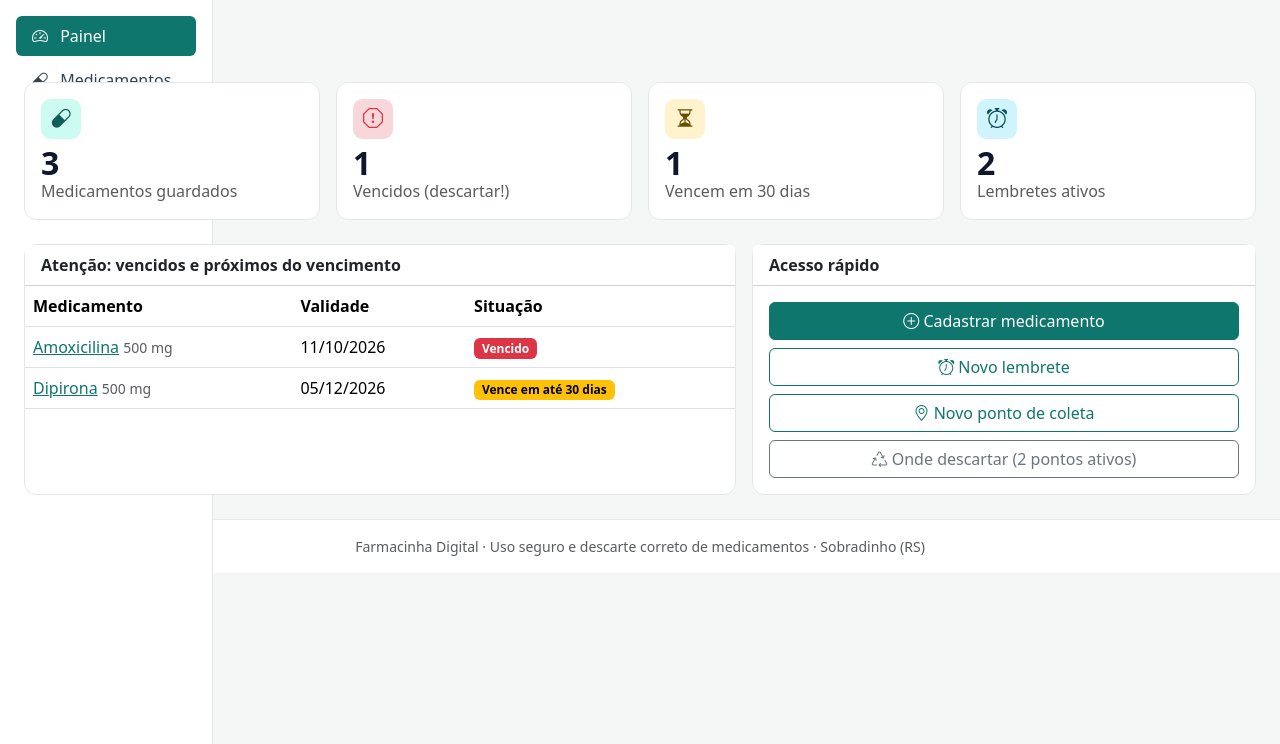
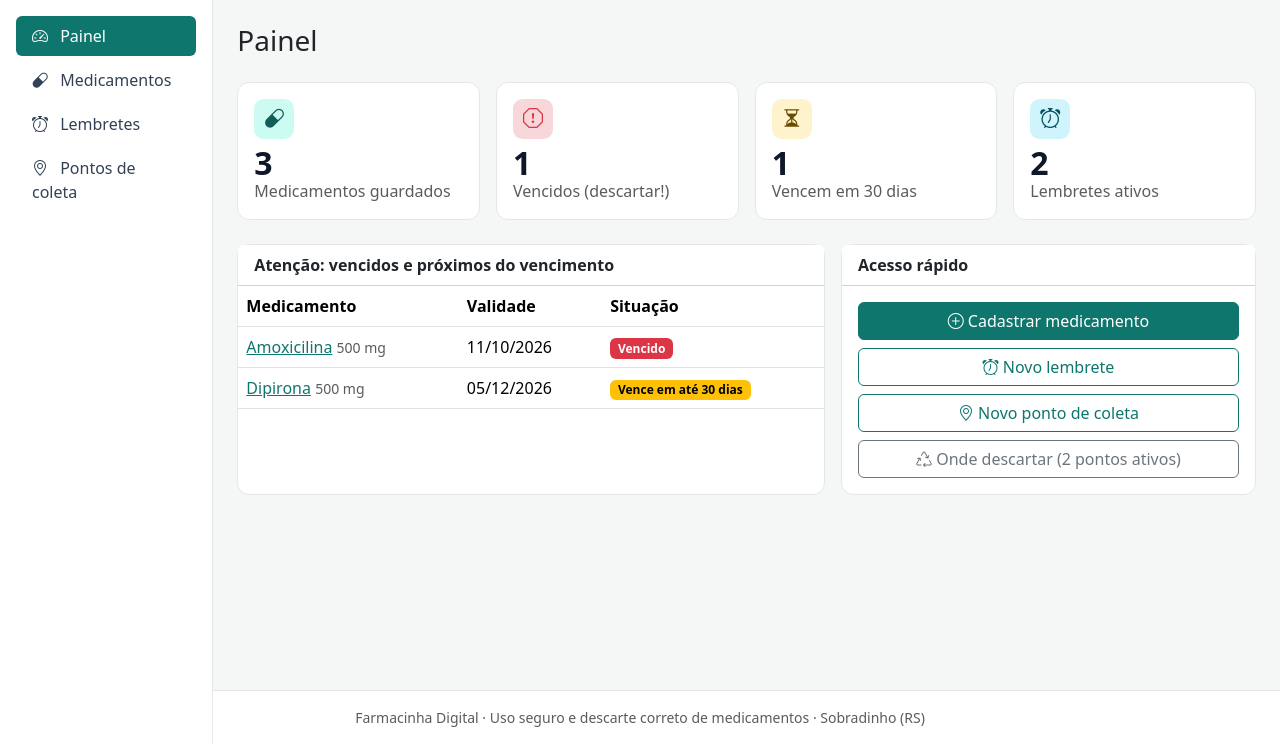
Before and after one commit to douglasarnt/farmacinha-digital, a Node server app: page / in a window 1280 px wide. Shown: the part 56-800 px from the top of the page. Run offline with Node 20, Linux system fonts and the light colour scheme; data comes from the database, SQL or seed files in the repository; some libraries are stand-ins or nearby versions.

Commit message:
fix: corrige layout do conteúdo ao lado do menu lateral

```diff
--- a/public/css/style.css
+++ b/public/css/style.css
@@ -18,7 +18,7 @@ a { color: var(--brand); }
 .nav-pills .nav-link.active { background: var(--brand); color: #fff; }
 .nav-pills .nav-link i { margin-right: .5rem; }
 
-.conteudo { flex: 1; }
+body > .container-fluid { flex: 1; }
 .rodape { border-top: 1px solid #e3e8e7; background: #fff; }
 
 /* Cartões do painel */
```
